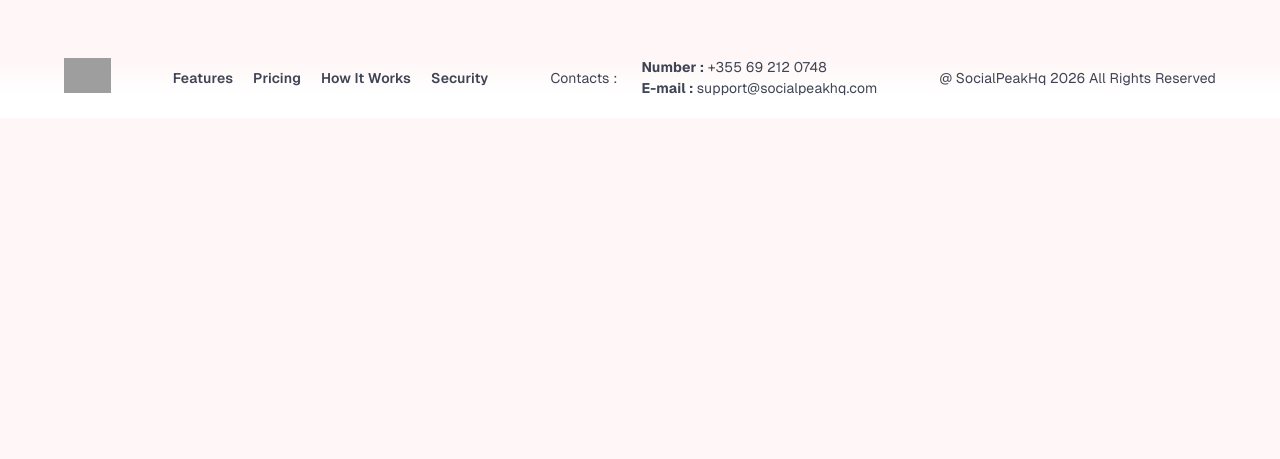
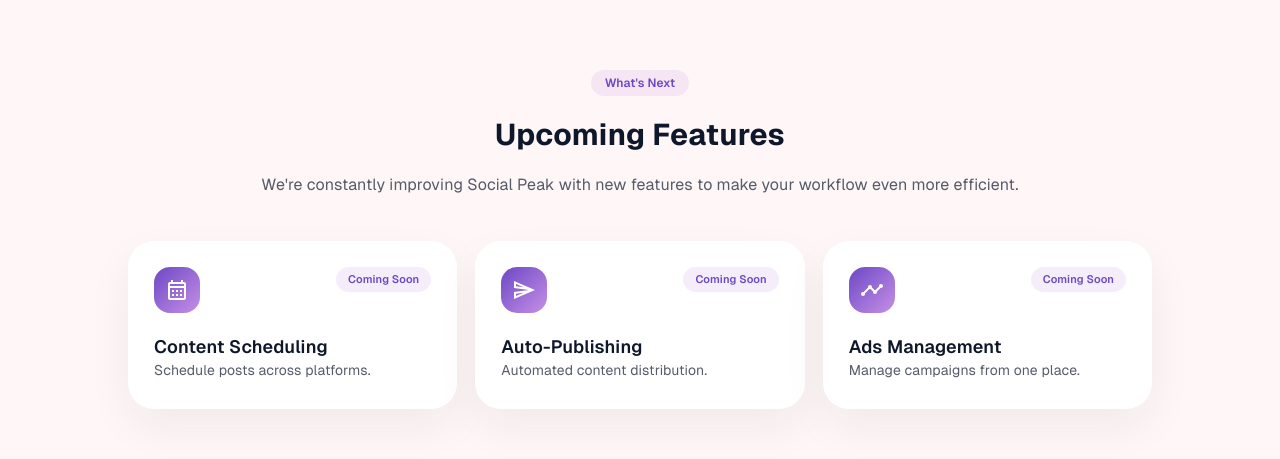
Before and after one commit to socialpeakhq/social-peak-landing, a React (Vite) app: page /how-it-works in a window 1280 px wide. Shown: the part 1511-1970 px from the top of the page. Before the commit the page ends 1629 px from the top, so only its background shows below. Built offline with nearby package versions, Linux system fonts and the light colour scheme; grey boxes are pictures that could not be loaded.

Commit message:
changes for upcoming section

```diff
--- /dev/null
+++ b/src/pages/howItWorks/components/UpcomingFeaturesSection/index.tsx
@@ -0,0 +1,27 @@
+import { type ReactElement } from "react";
+import { Box, Typography } from "@mui/material";
+import styles from "./styles.module.scss";
+import UpcomingFeatureCard from "../UpcomingFeatureCard";
+import {
+  UPCOMING_FEATURE_CARDS,
+  type UpcomingFeatureCardItem,
+} from "../../../../utilities/constants/howItWorksConsts";
+
+export default function UpcomingFeaturesSection(): ReactElement {
+  return (
+    <Box className={styles.sectionContainer}>
+      <Typography className={styles.pill}>What&apos;s Next</Typography>
+      <Typography className={styles.title}>Upcoming Features</Typography>
+      <Typography className={styles.subtitle}>
+        We&apos;re constantly improving Social Peak with new features to make your
+        workflow even more efficient.
+      </Typography>
+
+      <Box className={styles.cardsRow}>
+        {UPCOMING_FEATURE_CARDS.map((card: UpcomingFeatureCardItem) => (
+          <UpcomingFeatureCard key={card.title} card={card} />
+        ))}
+      </Box>
+    </Box>
+  );
+}
--- a/src/pages/howItWorks/components/UpcomingFeaturesSection/styles.module.scss
+++ b/src/pages/howItWorks/components/UpcomingFeaturesSection/styles.module.scss
@@ -4,6 +4,7 @@
   flex-direction: column;
   align-items: center;
   gap: 16px;
+  width: 100%;
 }
 
 .pill {
@@ -34,5 +35,5 @@
   align-items: stretch;
   justify-content: center;
   gap: 18px;
-  width: 100%;
+  width: 80%;
 }
```
